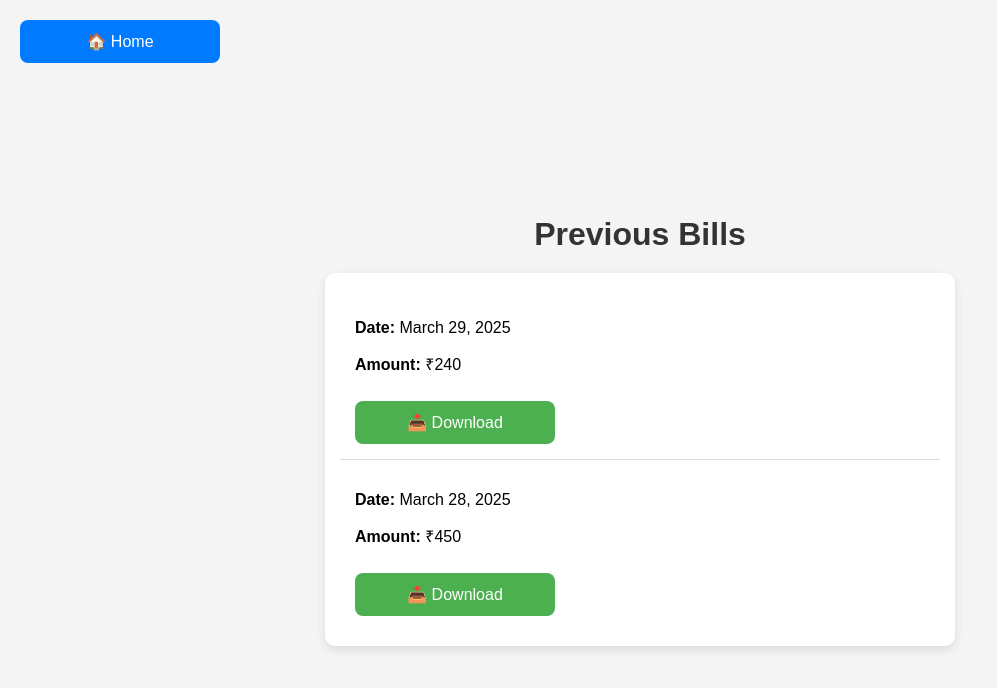
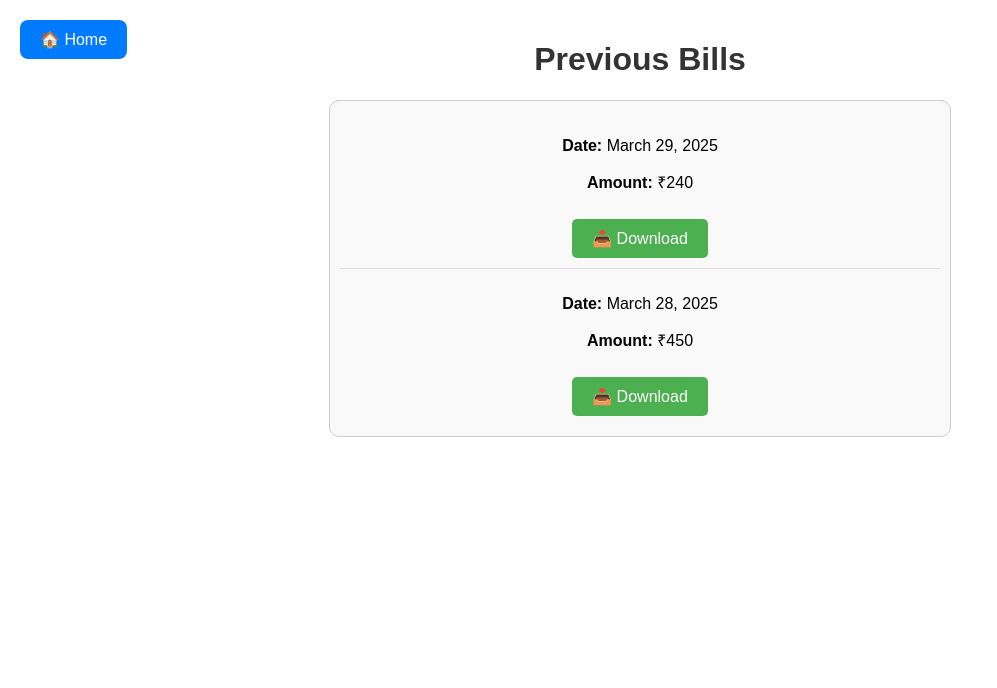
Before and after one commit to ishita1455/Govigyan_, a React (Create React App) app: page /bills in a window 1280 px wide. Shown: the top 688 px of the page, without its empty margins (0-997 px from the left). Built offline with nearby package versions, Linux system fonts and the light colour scheme.

Commit message:
Update Bills.css

```diff
--- a/src/styles/Bills.css
+++ b/src/styles/Bills.css
@@ -1,89 +1,56 @@
 /* Bills Page Styles */
 .bills-page {
-  display: flex;
-  flex-direction: column;
-  align-items: center;
-  justify-content: center;
-  min-height: 100vh;
+    text-align: center;
     padding: 20px;
-  background: #f4f4f4;
     font-family: Arial, sans-serif;
   }
 
-/* Header */
   h1 {
     color: #333;
-  margin-bottom: 20px;
   }
 
-/* Bill List */
   .bill-list {
-  width: 90%;
+    margin: 20px auto;
+    padding: 10px;
     max-width: 600px;
-  background: white;
-  padding: 15px;
+    border: 1px solid #ccc;
     border-radius: 10px;
-  box-shadow: 0 4px 10px rgba(0, 0, 0, 0.1);
+    background: #f9f9f9;
   }
 
-/* Individual Bill Items */
   .bill-item {
-  padding: 15px;
+    padding: 10px;
     border-bottom: 1px solid #ddd;
-  text-align: left;
   }
 
   .bill-item:last-child {
     border-bottom: none;
   }
 
-/* Buttons */
-.download-btn,
-.home-btn {
-  width: 100%;
-  max-width: 200px;
-  padding: 12px;
-  font-size: 16px;
-  border: none;
-  border-radius: 8px;
-  cursor: pointer;
-  transition: background 0.3s, transform 0.2s;
-  margin-top: 10px;
-}
-
   .download-btn {
     background-color: #4CAF50;
     color: white;
+    padding: 10px 20px;
+    border: none;
+    cursor: pointer;
+    font-size: 16px;
+    margin-top: 10px;
   }
 
   .download-btn:hover {
     background-color: #45a049;
-  transform: translateY(-2px);
   }
 
   .home-btn {
     background-color: #007BFF;
     color: white;
+    padding: 10px 20px;
+    border: none;
+    cursor: pointer;
+    font-size: 16px;
+    margin-top: 10px;
   }
 
   .home-btn:hover {
     background-color: #0056b3;
-  transform: translateY(-2px);
   }
-
-/* Responsive Design */
-@media (max-width: 600px) {
-  .bill-list {
-      width: 95%;
-  }
-
-  .bill-item {
-      font-size: 14px;
-  }
-
-  .download-btn,
-  .home-btn {
-      font-size: 14px;
-      padding: 10px;
-  }
-}
```
Lines whose indentation alone changed are shown as unchanged.
